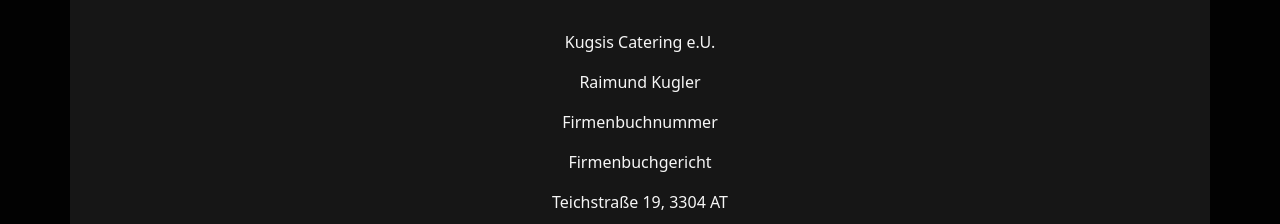
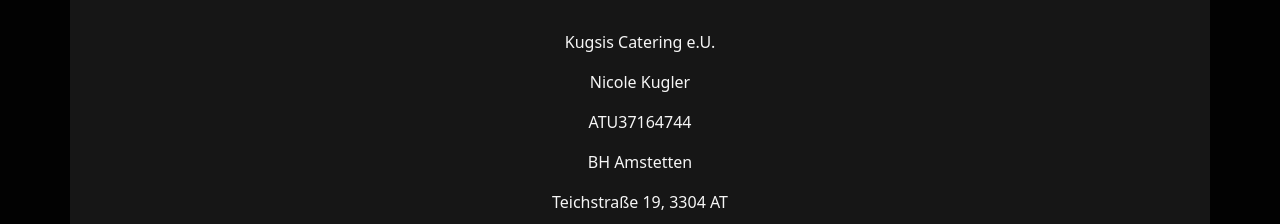
Before and after one commit to pedaKrk/KugsisCatering, a plain HTML site: page views/impressum.html in a window 1280 px wide. Shown: the part 182-406 px from the top of the page. Drawn offline with nearby package versions, Linux system fonts and the light colour scheme.

Commit message:
impressum

```diff
--- a/views/impressum.html
+++ b/views/impressum.html
@@ -67,9 +67,9 @@
                 <h1 class="my-4">Impressum</h1>
                 <div class="mt-5 mb-4">
                     <p>Kugsis Catering e.U.</p>
-                    <p>Raimund Kugler</p>
-                    <p>Firmenbuchnummer</p>
-                    <p>Firmenbuchgericht</p>
+                    <p>Nicole Kugler</p>
+                    <p>ATU37164744</p>
+                    <p>BH Amstetten</p>
                     <p>Teichstraße 19, 3304 AT</p>
                     <p><a href="tel:+43 676 4569925">+43 676 4569925</a></p>
                     <p>
```
